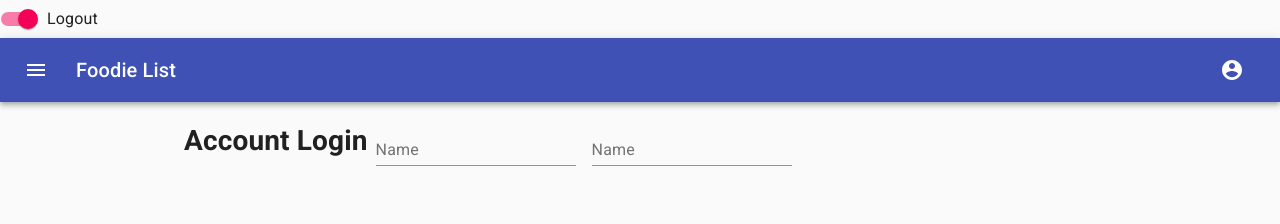
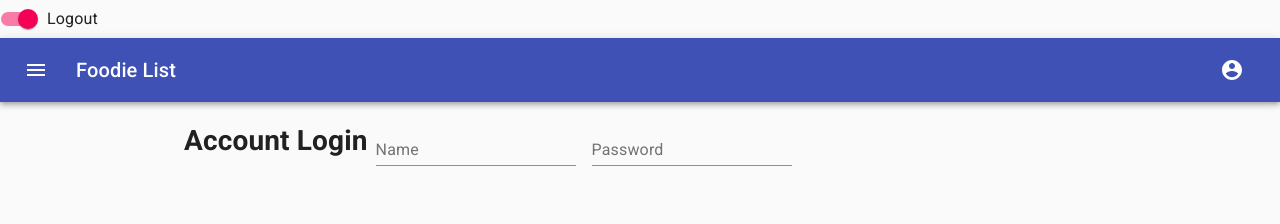
Before and after one commit to DanMakes/react-foodie-list, a React (Create React App) app: page / in a window 1280 px wide. Shown: the top 224 px of the page. Built offline with nearby package versions, Linux system fonts and the light colour scheme.

Commit message:
Creating login page

```diff
--- a/package.json
+++ b/package.json
@@ -7,7 +7,8 @@
     "@material-ui/icons": "^4.2.1",
     "react": "^16.9.0",
     "react-dom": "^16.9.0",
-    "react-scripts": "3.1.1"
+    "react-scripts": "3.1.1",
+    "redux": "^4.0.4"
   },
   "scripts": {
     "start": "react-scripts start",
--- a/src/components/auth/Login.js
+++ b/src/components/auth/Login.js
@@ -37,8 +37,9 @@ const Login = () => {
             margin='normal'
           />
           <TextField
-            id='user-name'
-            label='Name'
+            id='password'
+            label='Password'
+            type='password'
             className={classes.textField}
             margin='normal'
           />
```
Also changed, not shown: src/actions/authActions.js (added), src/actions/types.js (added), src/reducers/authReducer.js (added), src/reducers/index.js (added), 1 other file (tests, documents, lock files or other folders).
